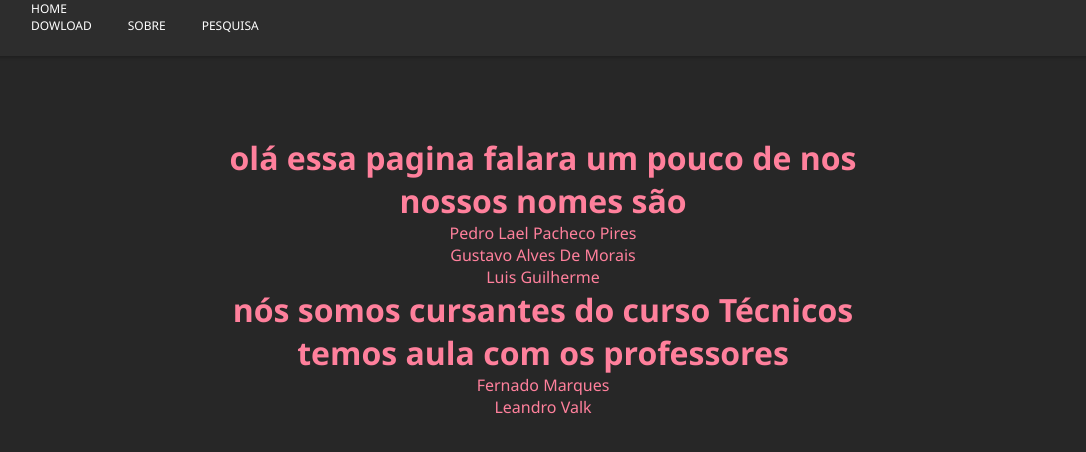
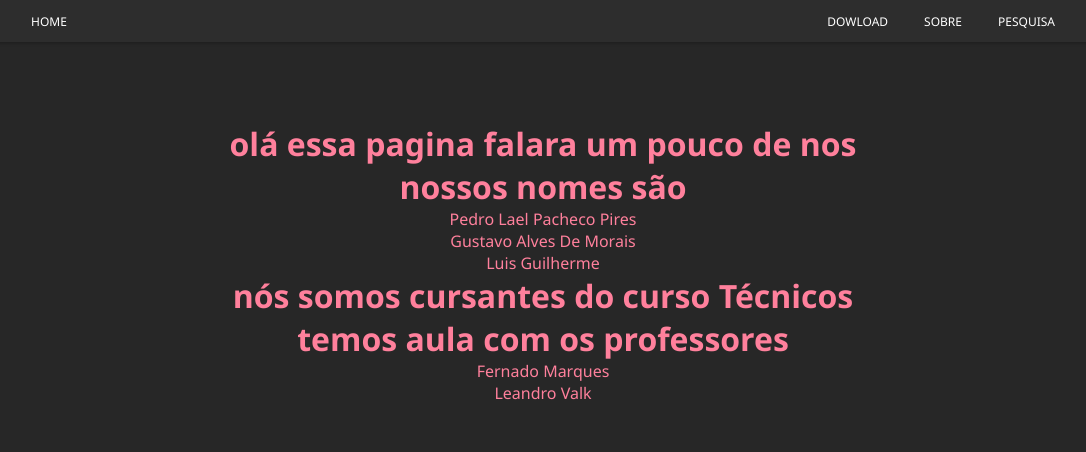
Before and after one commit to NDWnatural/sobrenos, a plain HTML site: page index.html in a window 1280 px wide. Shown: the whole page, without its empty margins (97-1183 px from the left). Drawn offline with Linux system fonts and the light colour scheme.

Commit message:
Update index.html

```diff
--- a/index.html
+++ b/index.html
@@ -27,6 +27,7 @@
         .img_logo_header{
             width: 45px;
         }
+        .header,
         .navigation_header{
             display: flex;
             flex-direction: row;
```
